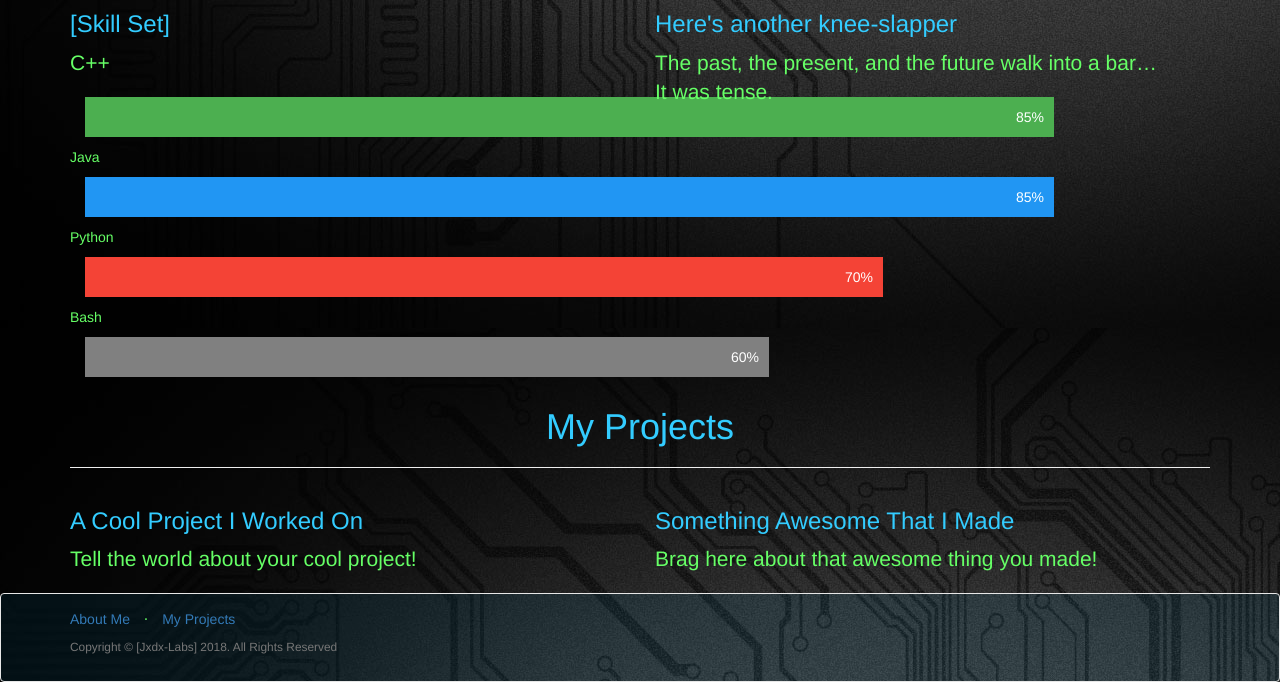
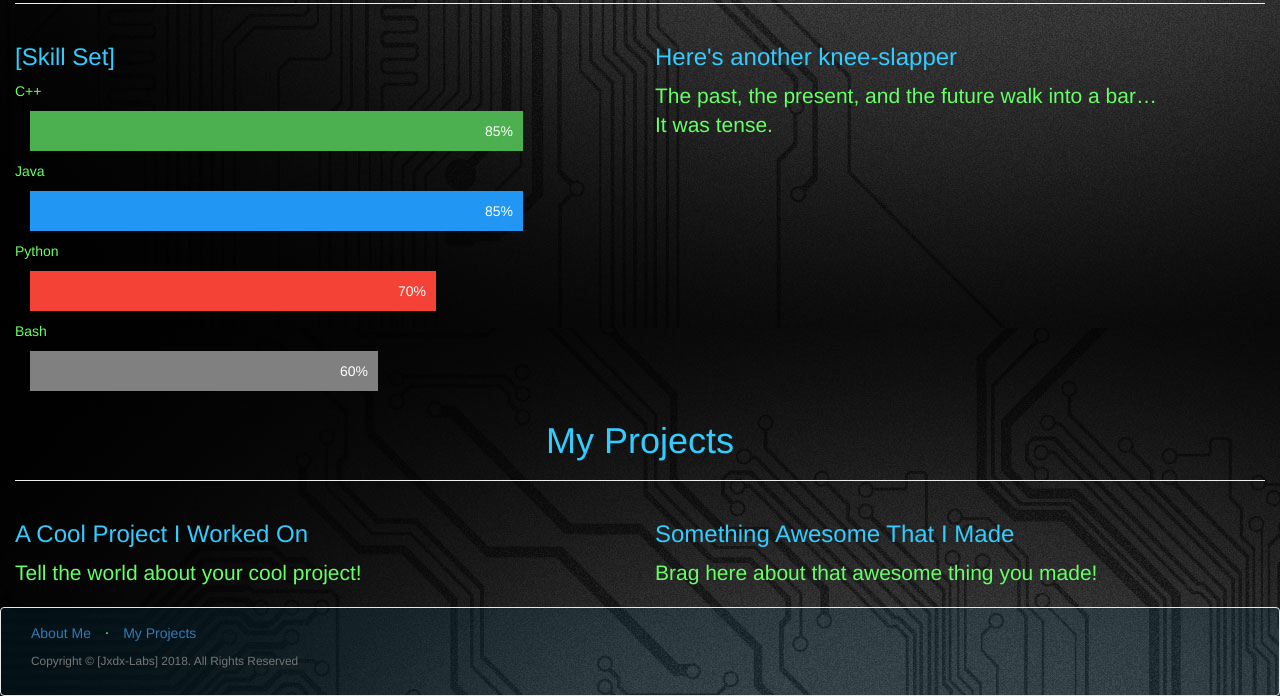
Before and after one commit to jcdavenport/jcdavenport.github.io, a plain HTML site: page index.html in a window 1280 px wide. Shown: the part 752-1448 px from the top of the page. Drawn offline with nearby package versions, Linux system fonts and the light colour scheme.

Commit message:
Update index.html

```diff
--- a/index.html
+++ b/index.html
@@ -36,6 +36,9 @@
 		            top: 15px;
 		            min-width: 256px;
 		            min-height: 144px;
+		}
+		.container {
+			width: 100%;
 		}
 	        .skills {
                     text-align: right;
@@ -92,7 +95,7 @@
 	                <div class="row">
 	                    <div class="col-sm-6">
 	                        <h3 class="section-heading" style="color:#33ccff">[Skill Set]</h3>
-	                        <p class="lead">C++</p>
+	                        <p>C++</p>
 				<div class="container">
   				    <div class="skills cpp">85%</div>
 				</div>
```
